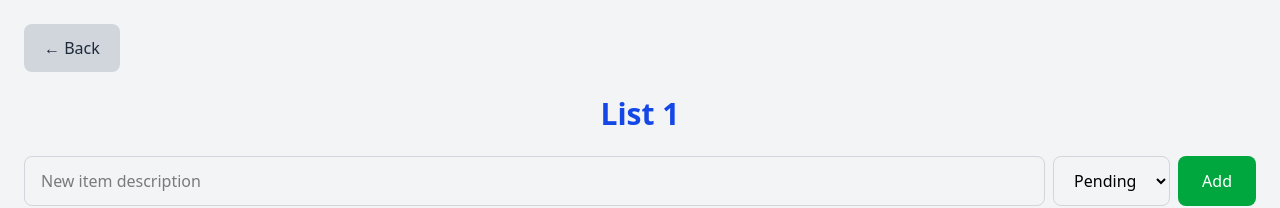
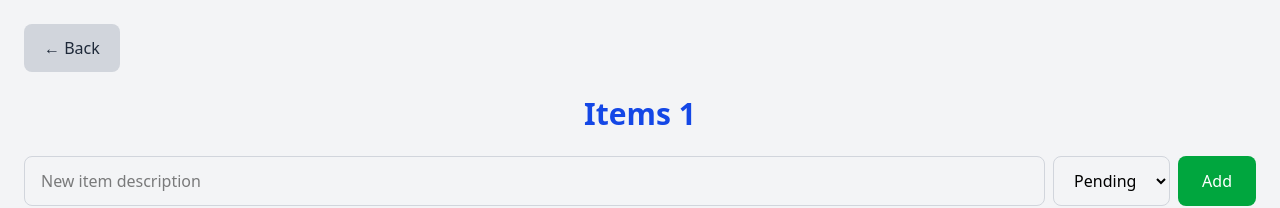
Before and after one commit to ValenciaJimmyJr/to-do-list, a React (Vite) app in the folder client/: page /list/1 in a window 1280 px wide. Shown: the top 208 px of the page. Built offline with nearby package versions, Linux system fonts and the light colour scheme.

Commit message:
updated na

```diff
--- a/client/src/pages/Home.jsx
+++ b/client/src/pages/Home.jsx
@@ -34,7 +34,7 @@ function Home() {
   return (
     <div className="min-h-screen bg-blue-100 p-6">
       <h1 className="text-3xl font-bold mb-6 text-center">
-        Welcome, {user.fullName}
+        Welcome Home
       </h1>
 
       <button
--- a/client/src/pages/ListItem.jsx
+++ b/client/src/pages/ListItem.jsx
@@ -67,7 +67,7 @@ const listId = parseInt(id);
       </button>
 
       <h1 className="text-3xl font-bold mb-6 text-center text-blue-700">
-        List {listId}
+        Items {listId}
       </h1>
 
       {/* Add new item */}
```
